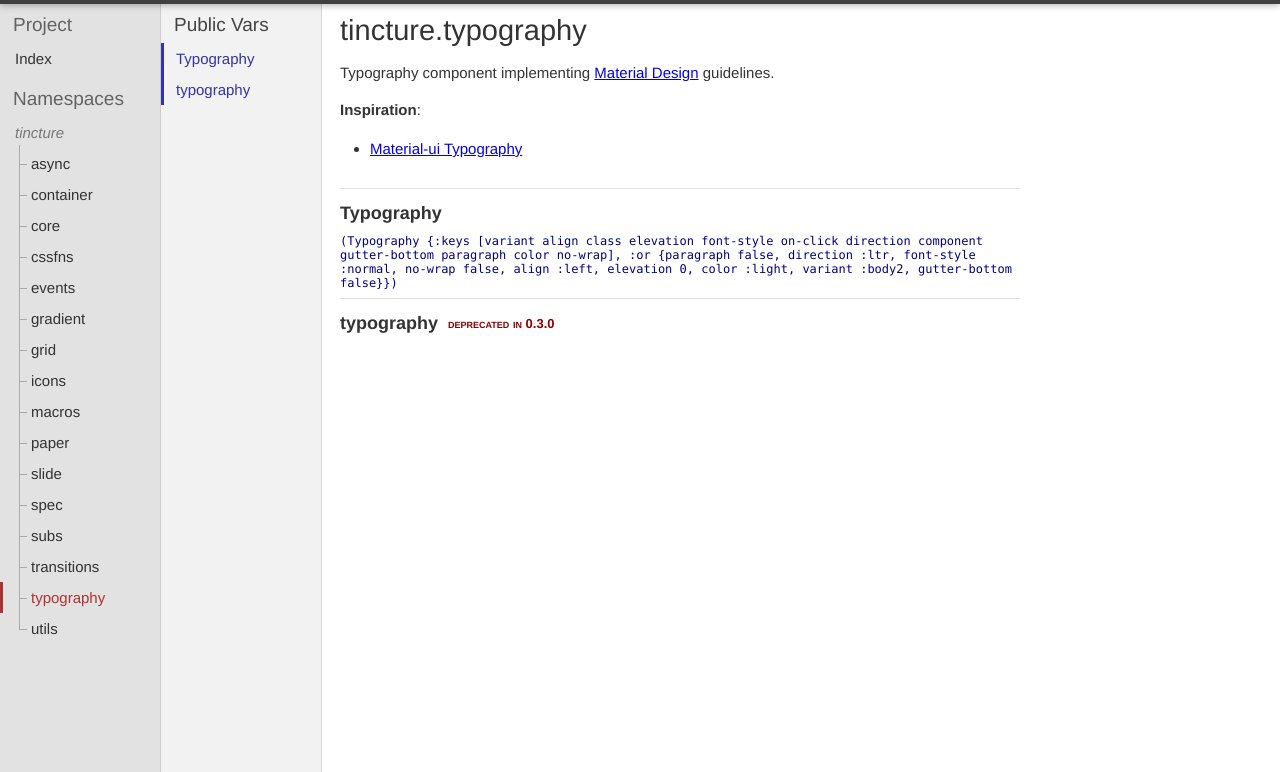
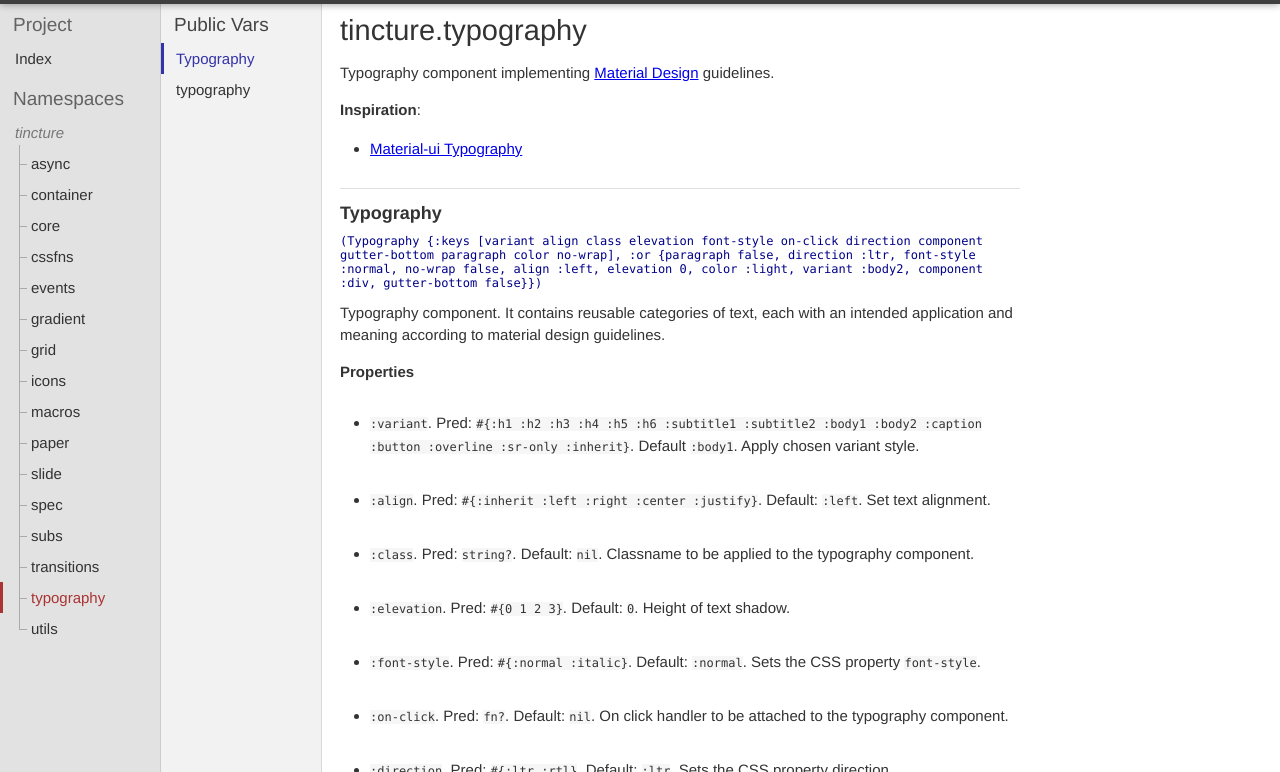
Before and after one commit to roosta/tincture, a plain HTML site: page docs/tincture.typography.html in a window 1280 px wide. Shown: the part 28-800 px from the top of the page. Drawn offline with Linux system fonts and the light colour scheme.

Commit message:
Add Typography docstring

```diff
--- a/docs/tincture.typography.html
+++ b/docs/tincture.typography.html
@@ -4,4 +4,32 @@
 <p><strong>Inspiration</strong>:</p>
 <ul>
   <li><a href="https://github.com/mui-org/material-ui/blob/next/packages/material-ui/src/Typography/Typography.js">Material-ui Typography</a></li>
-</ul></div></div><div class="public anchor" id="var-Typography"><h3>Typography</h3><div class="usage"><code>(Typography {:keys [variant align class elevation font-style on-click direction component gutter-bottom paragraph color no-wrap], :or {paragraph false, direction :ltr, font-style :normal, no-wrap false, align :left, elevation 0, color :light, variant :body2, gutter-bottom false}})</code></div><div class="doc"><div class="markdown"></div></div></div><div class="public anchor" id="var-typography"><h3>typography</h3><h4 class="deprecated">deprecated in 0.3.0</h4><div class="usage"></div><div class="doc"><div class="markdown"></div></div></div></div></body></html>
+</ul></div></div><div class="public anchor" id="var-Typography"><h3>Typography</h3><div class="usage"><code>(Typography {:keys [variant align class elevation font-style on-click direction component gutter-bottom paragraph color no-wrap], :or {paragraph false, direction :ltr, font-style :normal, no-wrap false, align :left, elevation 0, color :light, variant :body2, component :div, gutter-bottom false}})</code></div><div class="doc"><div class="markdown"><p>Typography component. It contains reusable categories of text, each with an intended application and meaning according to material design guidelines.</p>
+<p><strong>Properties</strong></p>
+<ul>
+  <li>
+  <p><code>:variant</code>. Pred: <code>#{:h1 :h2 :h3 :h4 :h5 :h6 :subtitle1 :subtitle2 :body1 :body2 :caption :button
+ :overline :sr-only :inherit}</code>. Default <code>:body1</code>. Apply chosen variant style.</p></li>
+  <li>
+  <p><code>:align</code>. Pred: <code>#{:inherit :left :right :center :justify}</code>. Default: <code>:left</code>. Set text alignment.</p></li>
+  <li>
+  <p><code>:class</code>. Pred: <code>string?</code>. Default: <code>nil</code>. Classname to be applied to the typography component.</p></li>
+  <li>
+  <p><code>:elevation</code>. Pred: <code>#{0 1 2 3}</code>. Default: <code>0</code>. Height of text shadow.</p></li>
+  <li>
+  <p><code>:font-style</code>. Pred: <code>#{:normal :italic}</code>. Default: <code>:normal</code>. Sets the CSS property <code>font-style</code>.</p></li>
+  <li>
+  <p><code>:on-click</code>. Pred: <code>fn?</code>. Default: <code>nil</code>. On click handler to be attached to the typography component.</p></li>
+  <li>
+  <p><code>:direction</code>. Pred: <code>#{:ltr :rtl}</code>. Default: <code>:ltr</code>. Sets the CSS property direction.</p></li>
+  <li>
+  <p><code>:component</code>. Pred: <code>(or string? fn? keyword?)</code>. Default <code>:div</code>. The component used for the root node. It can either be hiccup keywords or string, or another component like <code>tincture.paper/Paper</code></p></li>
+  <li>
+  <p><code>:gutter-bottom</code>. Pred <code>boolean?</code>. Default <code>false</code>. Toggles bottom margin.</p></li>
+  <li>
+  <p><code>:paragraph</code>. Pred <code>boolean?</code>. Default <code>false</code>. Toggles bottom margin and changes root node to a &lt;p&gt; element.</p></li>
+  <li>
+  <p><code>:color</code>. Pred: <code>#{:light :dark :secondary-light :secondary-dark :inherit}</code>. Default: <code>:light</code>. Choose a color matching either a <code>dark</code> theme or a <code>light</code> theme. Shortcut to setting a sensible color based on light or dark. If any other color is required just add a class and don’t set this.</p></li>
+  <li>
+  <p><code>:no-wrap</code>. Pred: <code>boolean?</code>. Default: <code>false</code>. If <code>true</code>, the text will not wrap, but instead will truncate with an ellipsis.</p></li>
+</ul></div></div></div><div class="public anchor" id="var-typography"><h3>typography</h3><h4 class="deprecated">deprecated in 0.3.0</h4><div class="usage"></div><div class="doc"><div class="markdown"></div></div></div></div></body></html>
```
Also changed, not shown: docs/tincture.grid.html (+4 -4 lines), 1 other file.
